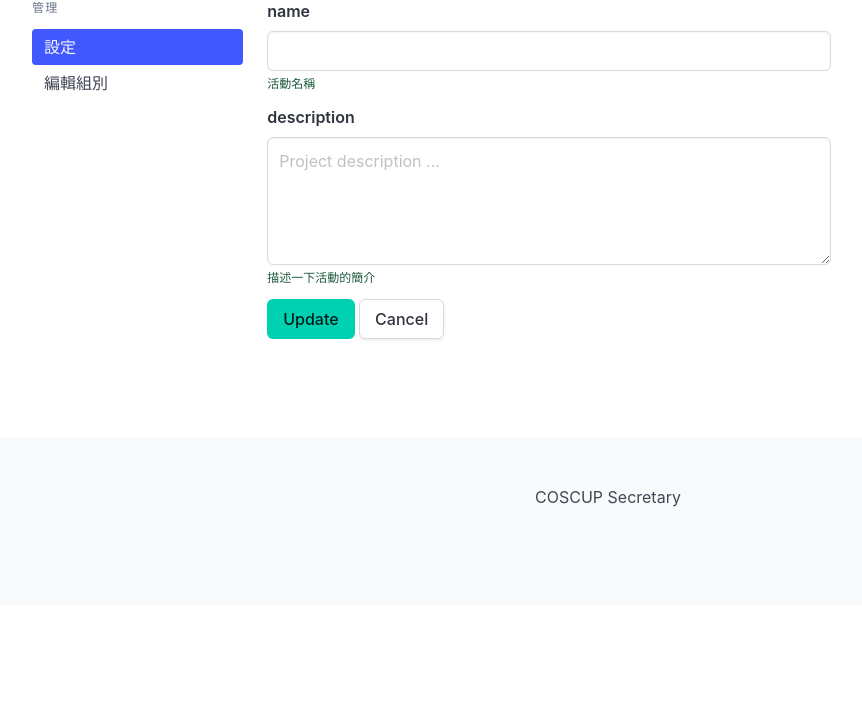
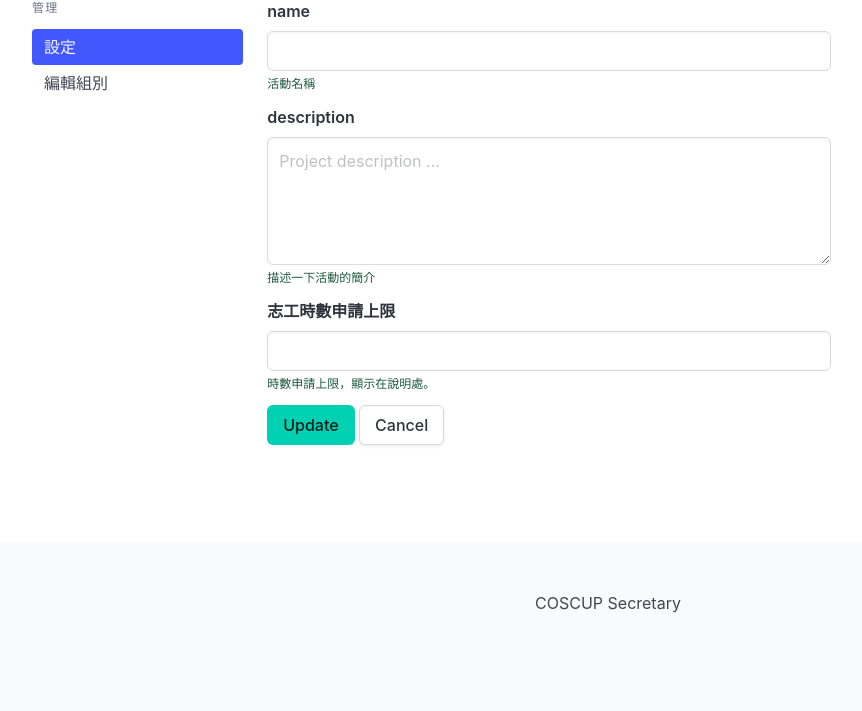
Before and after one commit to COSCUP/COSCUP-Volunteer, a Python web app: template templates/project_edit.html in a window 1280 px wide. Shown: the part 262-973 px from the top of the page, without its empty margins (32-894 px from the left). Before the commit the page ends 769 px from the top, so only its background shows below. Run offline with Jinja, Linux system fonts and the light colour scheme; the template is opened without the code that fills it, so the values that code supplies are empty; some libraries are stand-ins or nearby versions.

Commit message:
Add volunteer_certificate_hours

```diff
--- a/module/project.py
+++ b/module/project.py
@@ -46,8 +46,11 @@ class Project(object):
 
         '''
         _data = {}
-        for k in ('name', 'desc'):
+        for k in ('name', 'desc', 'volunteer_certificate_hours'):
             if k in data:
                 _data[k] = data[k]
 
+        if 'volunteer_certificate_hours' in _data:
+            _data['volunteer_certificate_hours'] = int(_data['volunteer_certificate_hours'])
+
         ProjectDB(pid).find_one_and_update({'_id': pid}, {'$set': _data})
--- a/templates/project_edit.html
+++ b/templates/project_edit.html
@@ -18,6 +18,13 @@
         <p class="help is-success">描述一下活動的簡介</p>
     </div>
     <div class="field">
+        <label class="label">志工時數申請上限</label>
+        <div class="control">
+            <input class="input" type="number" name="volunteer_certificate_hours" min="0" value="{{project.volunteer_certificate_hours}}">
+        </div>
+        <p class="help is-success">時數申請上限，顯示在說明處。</p>
+    </div>
+    <div class="field">
         <div class="control">
             <button class="button is-primary" type="submit">Update</button>
             <a class="button" href="/project/{{project._id}}">Cancel</a>
--- a/view/project.py
+++ b/view/project.py
@@ -38,12 +38,16 @@ def project_edit(pid):
         return redirect(url_for('project.team_page', pid=pid, _scheme='https', _external=True))
 
     if request.method == 'GET':
+        if 'volunteer_certificate_hours' not in project:
+            project['volunteer_certificate_hours'] = 0
+
         return render_template('./project_edit.html', project=project)
 
     elif request.method == 'POST':
         data = {
             'desc': request.form['desc'].strip(),
             'name': request.form['name'].strip(),
+            'volunteer_certificate_hours': max([0, int(request.form['volunteer_certificate_hours'])]),
         }
         Project.update(pid, data)
         return redirect(url_for('project.team_page', pid=pid, _scheme='https', _external=True))
```
